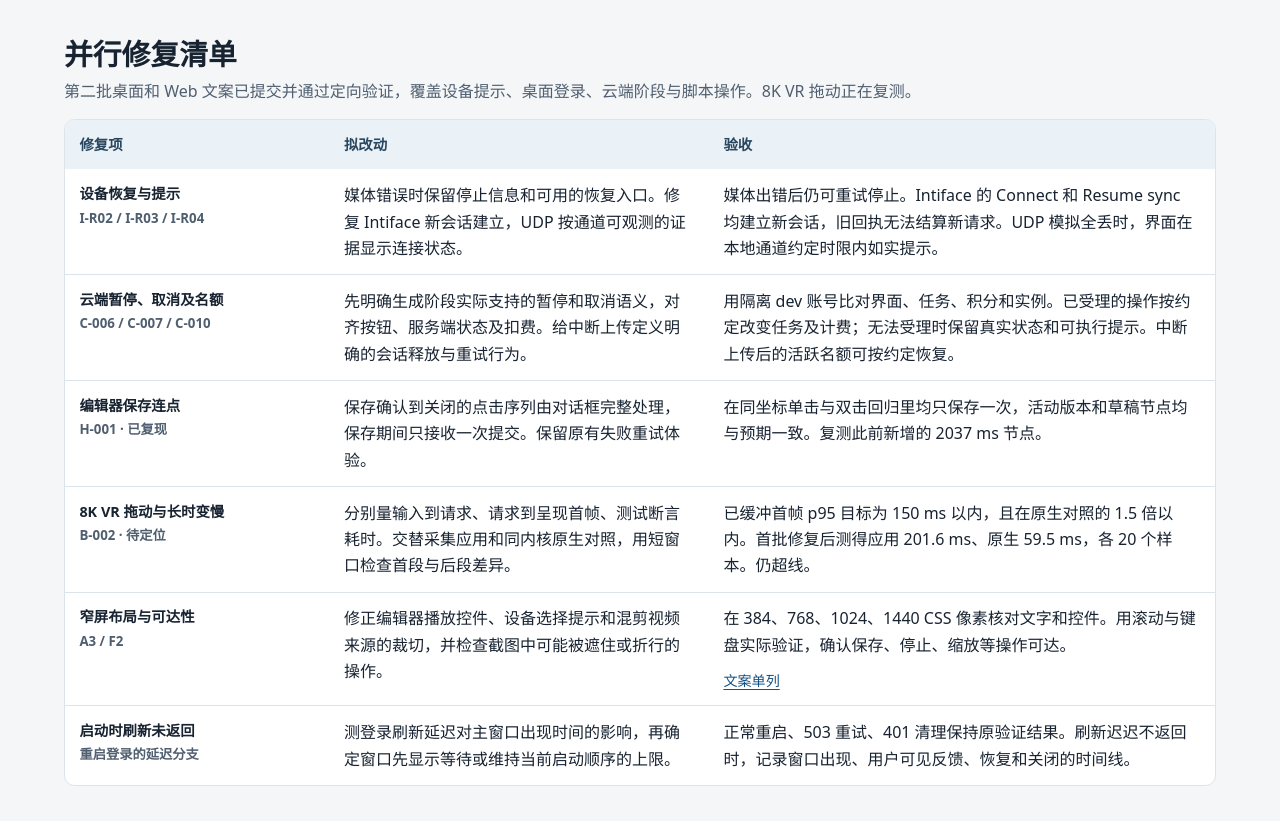
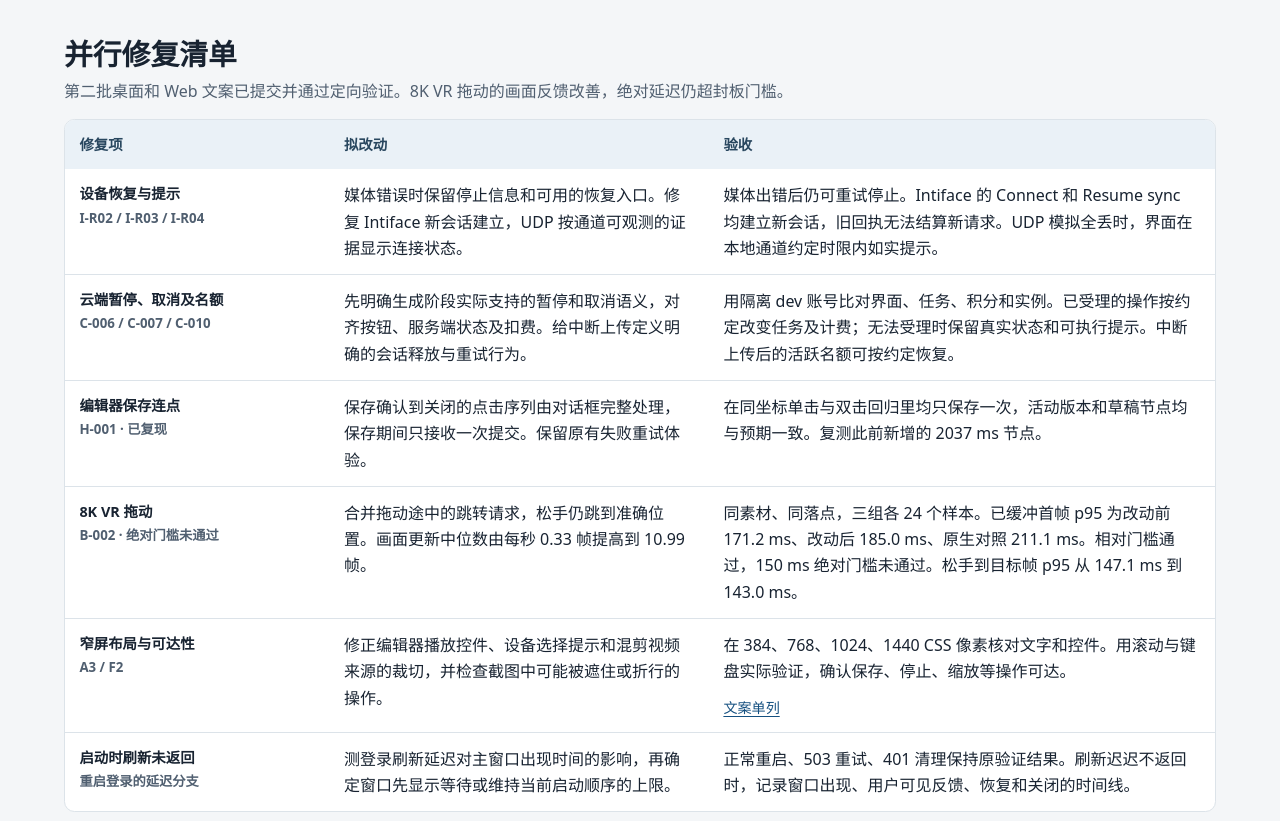
Before and after one commit to RUIooSHI/peakron-release-plan, a plain HTML site: page index.html in a window 1280 px wide. Shown: the part 846-1667 px from the top of the page. Drawn offline with Linux system fonts and the light colour scheme.

Commit message:
Update the second repair batch progress

```diff
--- a/index.html
+++ b/index.html
@@ -188,7 +188,7 @@
     <section id="parallel" aria-labelledby="parallel-title">
       <div class="section-head">
         <h2 id="parallel-title">并行修复清单</h2>
-        <p>第二批桌面和 Web 文案已提交并通过定向验证，覆盖设备提示、桌面登录、云端阶段与脚本操作。8K VR 拖动正在复测。</p>
+        <p>第二批桌面和 Web 文案已提交并通过定向验证。8K VR 拖动的画面反馈改善，绝对延迟仍超封板门槛。</p>
       </div>
       <div class="group">
         <table>
@@ -212,9 +212,9 @@
               <td data-label="验收">在同坐标单击与双击回归里均只保存一次，活动版本和草稿节点均与预期一致。复测此前新增的 2037 ms 节点。</td>
             </tr>
             <tr>
-              <th scope="row">8K VR 拖动与长时变慢 <span class="minor">B-002 · 待定位</span></th>
-              <td data-label="拟改动">分别量输入到请求、请求到呈现首帧、测试断言耗时。交替采集应用和同内核原生对照，用短窗口检查首段与后段差异。</td>
-              <td data-label="验收">已缓冲首帧 p95 目标为 150 ms 以内，且在原生对照的 1.5 倍以内。首批修复后测得应用 201.6 ms、原生 59.5 ms，各 20 个样本。仍超线。</td>
+              <th scope="row">8K VR 拖动 <span class="minor">B-002 · 绝对门槛未通过</span></th>
+              <td data-label="改动">合并拖动途中的跳转请求，松手仍跳到准确位置。画面更新中位数由每秒 0.33 帧提高到 10.99 帧。</td>
+              <td data-label="验收">同素材、同落点，三组各 24 个样本。已缓冲首帧 p95 为改动前 171.2 ms、改动后 185.0 ms、原生对照 211.1 ms。相对门槛通过，150 ms 绝对门槛未通过。松手到目标帧 p95 从 147.1 ms 到 143.0 ms。</td>
             </tr>
             <tr>
               <th scope="row">窄屏布局与可达性 <span class="minor">A3 / F2</span></th>
```
